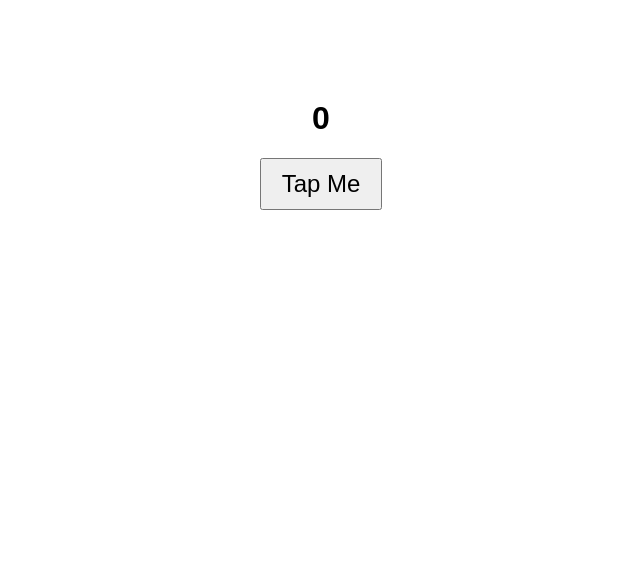
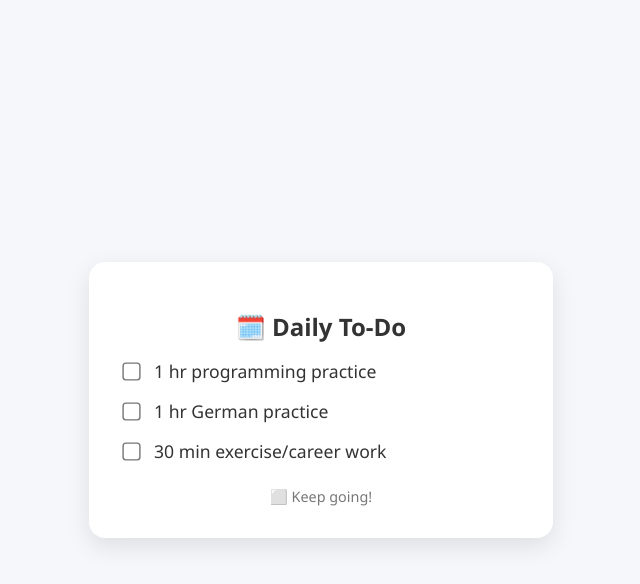
Before and after one commit to juderothwell/juderothwell.github.io, a plain HTML site: page index.html in a window 1280 px wide. Shown: the whole page, without its empty margins (319-959 px from the left). Drawn offline with Linux system fonts and the light colour scheme.

Commit message:
Overhall.html

```diff
--- a/index.html
+++ b/index.html
@@ -1,22 +1,118 @@
 <!DOCTYPE html>
-<html>
+<html lang="en">
 <head>
-  <title>Jude's Web App Testing</title>
-  <meta name="viewport" content="width=device-width, initial-scale=1.0">
+  <meta charset="UTF-8" />
+  <meta name="viewport" content="width=device-width, initial-scale=1.0"/>
+  <title>Daily Tracker</title>
   <style>
-    body { text-align: center; font-family: sans-serif; margin-top: 100px; }
-    button { font-size: 24px; padding: 10px 20px; }
+    body {
+      font-family: 'Segoe UI', Tahoma, Geneva, Verdana, sans-serif;
+      background: #f5f7fa;
+      display: flex;
+      flex-direction: column;
+      align-items: center;
+      justify-content: center;
+      height: 100vh;
+      margin: 0;
+    }
+
+    .container {
+      background: #fff;
+      padding: 2rem;
+      border-radius: 16px;
+      box-shadow: 0 8px 24px rgba(0, 0, 0, 0.1);
+      max-width: 400px;
+      width: 100%;
+    }
+
+    h1 {
+      font-size: 1.5rem;
+      margin-bottom: 1rem;
+      text-align: center;
+      color: #333;
+    }
+
+    ul {
+      list-style: none;
+      padding: 0;
+    }
+
+    li {
+      display: flex;
+      align-items: center;
+      margin: 1rem 0;
+    }
+
+    input[type="checkbox"] {
+      margin-right: 1rem;
+      transform: scale(1.4);
+    }
+
+    label {
+      font-size: 1.1rem;
+      color: #333;
+    }
+
+    .footer {
+      margin-top: 1.5rem;
+      text-align: center;
+      font-size: 0.9rem;
+      color: #777;
+    }
   </style>
 </head>
 <body>
-  <h1 id="counter">0</h1>
-  <button onclick="increment()">Tap Me</button>
+  <div class="container">
+    <h1>🗓️ Daily To-Do</h1>
+    <ul>
+      <li>
+        <input type="checkbox" id="task1" />
+        <label for="task1">1 hr programming practice</label>
+      </li>
+      <li>
+        <input type="checkbox" id="task2" />
+        <label for="task2">1 hr German practice</label>
+      </li>
+      <li>
+        <input type="checkbox" id="task3" />
+        <label for="task3">30 min exercise/career work</label>
+      </li>
+    </ul>
+    <div class="footer" id="status"></div>
+  </div>
+
   <script>
-    let count = 0;
-    function increment() {
-      count++;
-      document.getElementById("counter").innerText = count;
+    const todayKey = new Date().toISOString().split('T')[0]; // "YYYY-MM-DD"
+    const taskIds = ['task1', 'task2', 'task3'];
+
+    function loadTasks() {
+      const saved = JSON.parse(localStorage.getItem(todayKey)) || {};
+      taskIds.forEach(id => {
+        document.getElementById(id).checked = saved[id] || false;
+      });
+      updateStatus();
     }
+
+    function saveTasks() {
+      const status = {};
+      taskIds.forEach(id => {
+        status[id] = document.getElementById(id).checked;
+      });
+      localStorage.setItem(todayKey, JSON.stringify(status));
+      updateStatus();
+    }
+
+    function updateStatus() {
+      const allDone = taskIds.every(id => document.getElementById(id).checked);
+      const statusText = allDone ? "✅ All tasks complete!" : "⬜ Keep going!";
+      document.getElementById("status").textContent = statusText;
+    }
+
+    taskIds.forEach(id => {
+      document.getElementById(id).addEventListener('change', saveTasks);
+    });
+
+    loadTasks();
   </script>
 </body>
 </html>
```
